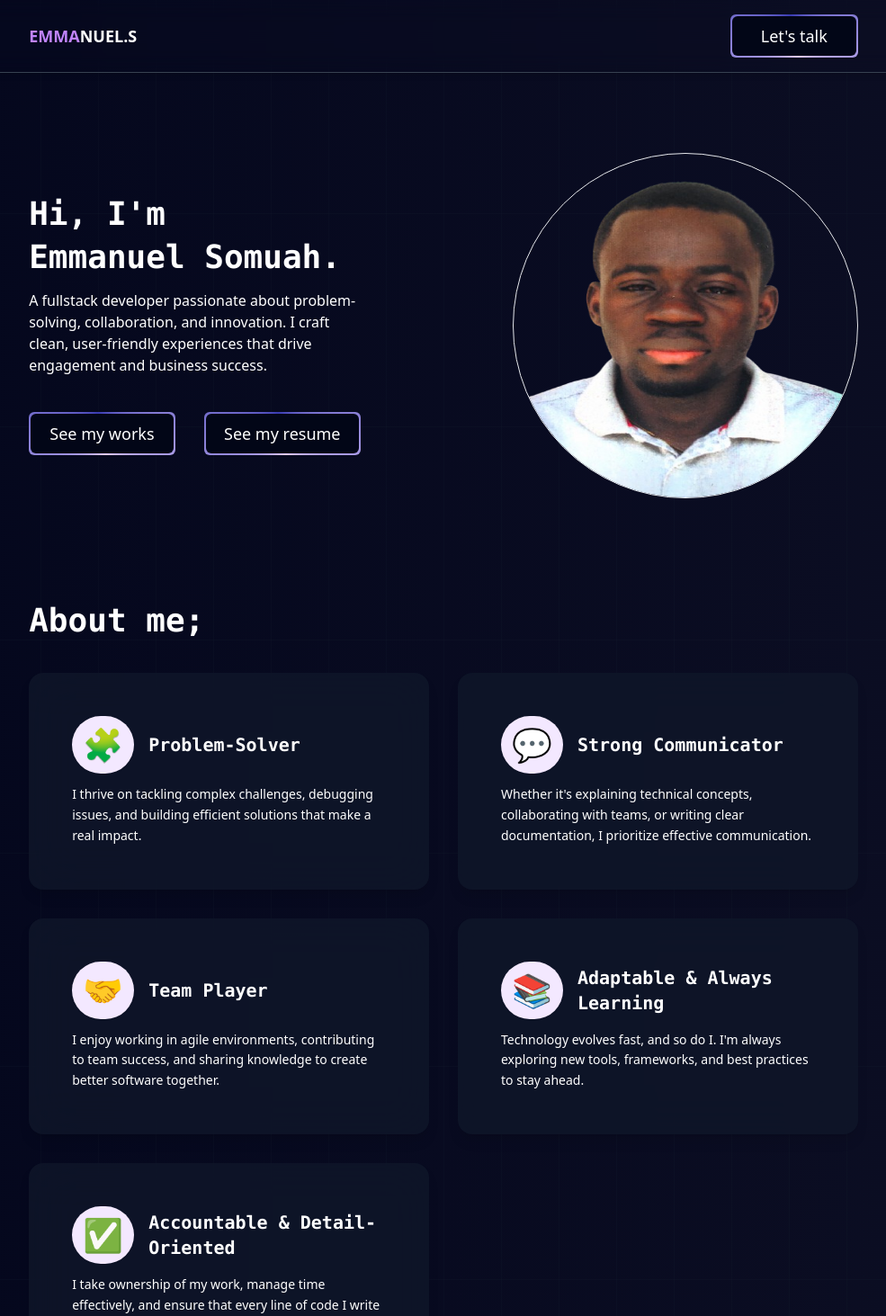
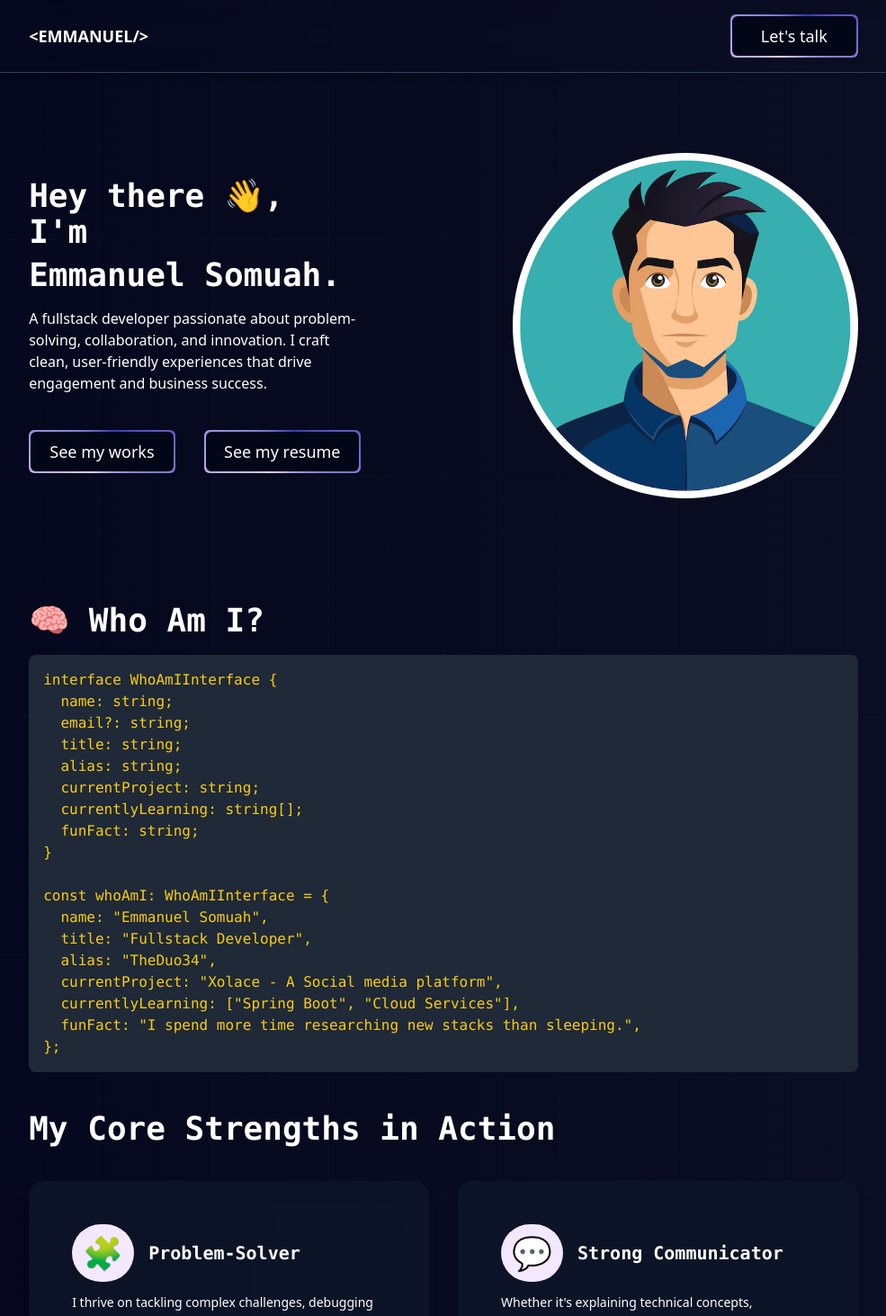
Before and after one commit to theduo34/dev-vibes, a React (Create React App) app: page / in a window 1280 px wide. Shown: the top 1463 px of the page at 90% size, without its empty margins (147-1132 px from the left). Built offline with nearby package versions, Linux system fonts and the light colour scheme.

Commit message:
Add who i am section

```diff
--- a/package.json
+++ b/package.json
@@ -6,7 +6,6 @@
     "@testing-library/jest-dom": "^5.17.0",
     "@testing-library/react": "^13.4.0",
     "@testing-library/user-event": "^13.5.0",
-    "antd": "^5.21.4",
     "react": "^18.3.1",
     "react-dom": "^18.3.1",
     "react-icons": "^5.5.0",
--- a/src/App.jsx
+++ b/src/App.jsx
@@ -1,4 +1,4 @@
-import React, { useState, useEffect, useRef } from "react";
+import React from "react";
 import Home from "./components/Pages/Home";
 import Projects from "./components/Pages/Projects";
 import { FadeButton } from "./components/ui/button";
@@ -6,23 +6,9 @@ import Experience from "./components/Pages/Experience";
 import About from "./components/Pages/About";
 import ContactMe from "./components/Pages/ContactMe";
 import FooterPage from "./components/Pages/Footer";
+import WhoAmI from "./components/Pages/WhoAmI";
 
 const App = () => {
-    const [isMobileMenuOpen, setIsMobileMenuOpen] = useState(false);
-    const mobileMenuRef = useRef(null);
-
-    useEffect(() => {
-        const handleClickOutside = (event) => {
-            if (mobileMenuRef.current && !mobileMenuRef.current.contains(event.target)) {
-                setIsMobileMenuOpen(false);
-            }
-        };
-        document.addEventListener("mousedown", handleClickOutside);
-        return () => {
-            document.removeEventListener("mousedown", handleClickOutside);
-        };
-    }, [mobileMenuRef]);
-
     const scrollTo = (sectionName) => {
         const section = document.getElementById(sectionName);
         if (section) {
@@ -56,8 +42,10 @@ const App = () => {
           {/* Navbar */}
           <nav className="shadow-md w-full px-4 lg:px-[14%] fixed top-0 z-50 border-b border-gray-700 bg-opacity-50 backdrop-blur-md">
               <div className="w-full flex items-center justify-between h-20">
-                  <div className="flex items-center font-bold text-lg uppercase">
-                      <span className="text-purple-400">Emma</span>nuel.S
+                  <div className="flex items-center font-bold text-lg uppercase cursor-pointer"
+                       onClick={() => window.location.reload()}
+                  >
+                      &lt;Emmanuel<span className="text-purple-400"></span> /&gt;
                   </div>
                   <FadeButton title={"Let's talk"} onClick={() => scrollTo("contactMe")} />
               </div>
@@ -66,19 +54,22 @@ const App = () => {
           {/* Page Content */}
           <div className="relative w-full items-center px-4 lg:px-[14%] pt-24 z-10 space-y-10">
               <section id="home">
-                  <Home onClick={() => scrollTo("projects")} />
+                  <Home onClick={() => scrollTo("projects")}/>
+              </section>
+              <section id={"whoIam"}>
+                  <WhoAmI/>
               </section>
               <section id={"about"}>
-                  <About />
+                  <About/>
               </section>
               <section id="projects">
-                  <Projects />
+                  <Projects/>
               </section>
               <section id={"experience"}>
-                  <Experience />
+                  <Experience/>
               </section>
               <section id={"contactMe"}>
-                  <ContactMe />
+                  <ContactMe/>
               </section>
               <section id={"footer"}>
                   <FooterPage/>
--- a/src/components/Pages/About.jsx
+++ b/src/components/Pages/About.jsx
@@ -35,7 +35,7 @@ const About = () => {
     <div>
       <h3 className={"flex items-center justify-center md:justify-start leading-normal font-mono text-2xl lg:text-4xl"}>
        <span className={"font-semibold leading-tight"}>
-         <span className={"font-mono"}>About  me;</span>
+         <span className={"font-mono"}>My Core Strengths in Action</span>
        </span>
       </h3>
 
--- a/src/components/Pages/Experience.jsx
+++ b/src/components/Pages/Experience.jsx
@@ -4,7 +4,7 @@ const experiences = [
   {
     title: "Doltech Ltd | Frontend Developer",
     description:
-      "Designed and implemented the UI/UX for a cashless toll system, enhancing efficiency with AI-powered solutions.",
+      "Designed and implemented the UI/UX for a cashless toll system, enhancing efficiency with IoT-powered solutions.",
     imageSrc: "frontend",
   },
   {
@@ -16,7 +16,7 @@ const experiences = [
   {
     title: "Goodwill Systems | Frontend Developer",
     description:
-      "Implemented SEO optimization techniques, increasing search engine rankings and user engagement.",
+      "Built a user-friendly interface and integrated RTK Query for efficient and seamless data fetching.",
     imageSrc: "frontend",
   },
 ];
--- a/src/components/Pages/Home.jsx
+++ b/src/components/Pages/Home.jsx
@@ -3,15 +3,20 @@ import {FadeButton} from "../ui/button";
 
 const Home = ({onClick}) => {
     const handleResumeClick = () => {
-        window.location.href = "https://drive.google.com/file/d/1gNPEfSf05GFnpXTLHfQpEQBwrzhxqsO8/view?usp=drive_link";
-    }
+        window.open(
+          "https://drive.google.com/file/d/1gNPEfSf05GFnpXTLHfQpEQBwrzhxqsO8/view?usp=drive_link",
+          "_blank",
+          "noopener,noreferrer"
+        );
+    };
+
     return (
         <div
             className="w-full flex items-center justify-between flex-col md:flex-row gap-8 py-[8%]">
             <div className="w-full md:w-[40%] flex flex-col items-start justify-center md:justify-start gap-2">
                 <h3
                   className="w-full flex flex-col items-start justify-center text-2xl lg:text-4xl font-semibold">
-                    <span className={"font-mono"}>Hi, I'm</span>
+                    <span className={"font-mono"}>Hey there 👋, I'm</span>
                     <span className="font-mono pt-2">Emmanuel Somuah.</span>
                 </h3>
                 <p className="text-start max-w-2xl mt-2">
@@ -26,12 +31,11 @@ const Home = ({onClick}) => {
                 </div>
             </div>
 
-            <div className="flex items-center justify-center w-96 h-96 rounded-full border overflow-hidden">
+            <div className="flex items-center justify-center w-96 h-96 rounded-full overflow-hidden">
                 <img
                   className="w-full h-full"
-                  src="/images/profilepics/pp.png"
+                  src="/images/profilepics/img.png"
                   alt="Profile"
-
                 />
             </div>
         </div>
--- /dev/null
+++ b/src/components/Pages/WhoAmI.jsx
@@ -0,0 +1,37 @@
+const WhoAmI = () => {
+  return (
+    <div>
+      <h3 className={"flex items-center justify-center md:justify-start leading-normal font-mono text-2xl lg:text-4xl mb-4"}>
+        <span className={"font-semibold leading-tight"}>
+          <span className={"font-mono"}>🧠 Who Am I?</span>
+        </span>
+      </h3>
+      <div>
+        <pre className="bg-gray-800 text-white p-2 md:p-4 rounded-lg overflow-x-auto">
+          <code className="text-yellow-400">
+            {`interface WhoAmIInterface {
+  name: string;
+  email?: string;
+  title: string;
+  alias: string;
+  currentProject: string;
+  currentlyLearning: string[];
+  funFact: string;
+}
+
+const whoAmI: WhoAmIInterface = {
+  name: "Emmanuel Somuah",
+  title: "Fullstack Developer",
+  alias: "TheDuo34",
+  currentProject: "Xolace - A Social media platform",
+  currentlyLearning: ["Spring Boot", "Cloud Services"],
+  funFact: "I spend more time researching new stacks than sleeping.",
+};`}
+          </code>
+        </pre>
+      </div>
+    </div>
+  );
+};
+
+export default WhoAmI;
```
Also changed, not shown: public/images/profilepics/img.png (added), 1 other file (tests, documents, lock files or other folders).
